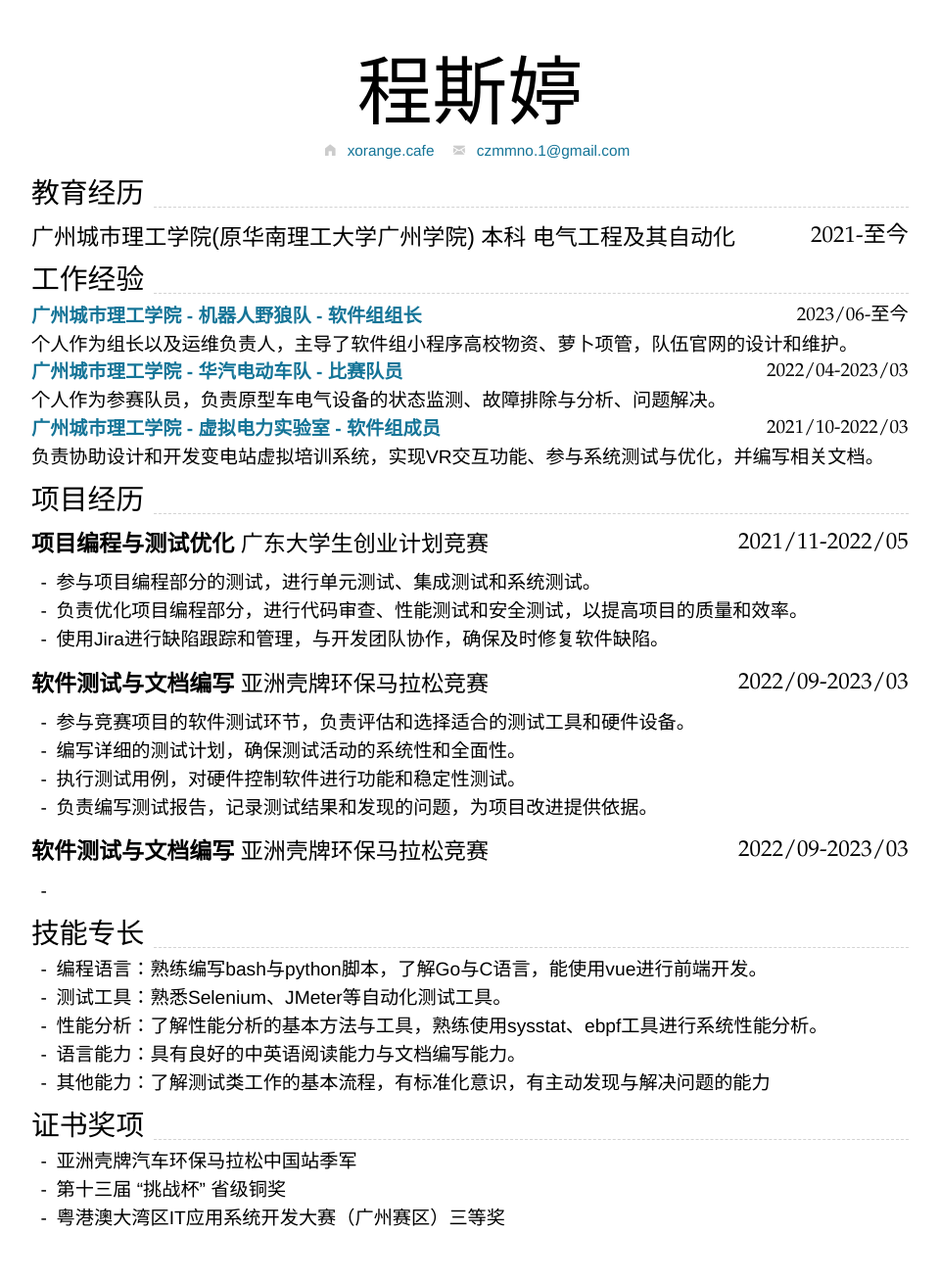
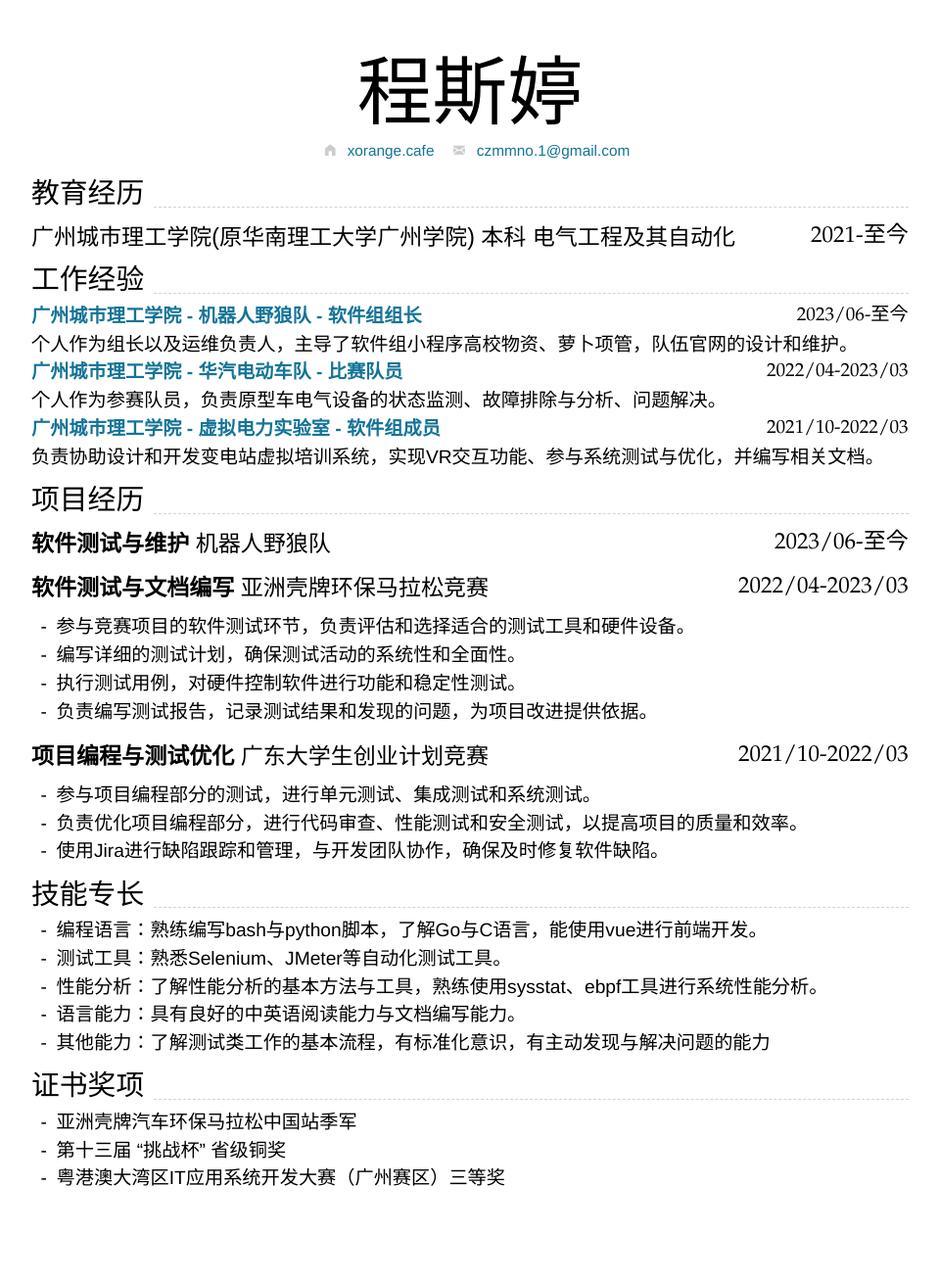
Before and after one commit to Lovelycz/resume, a Jekyll site: the page built from index.md, in a window 1280 px wide. Shown: the whole page at 98% size, without its empty margins (160-1119 px from the left). Built offline with Jekyll 4.4.1, drawn with Linux system fonts in a browser that asks for light colours; nearby versions of some CDN libraries; after the commit the page ends 1266 px from its top, so only the background shows below that.

Commit message:
index.md

```diff
--- a/index.md
+++ b/index.md
@@ -34,22 +34,21 @@ homepage:
 
 ## 项目经历
 
-### **项目编程与测试优化** *广东大学生创业计划竞赛* `2021/11-2022/05`
-
-- 参与项目编程部分的测试，进行单元测试、集成测试和系统测试。
-- 负责优化项目编程部分，进行代码审查、性能测试和安全测试，以提高项目的质量和效率。
-- 使用Jira进行缺陷跟踪和管理，与开发团队协作，确保及时修复软件缺陷。
+### **软件测试与维护** *机器人野狼队* `2023/06-至今`
 
 
-### **软件测试与文档编写** *亚洲壳牌环保马拉松竞赛* `2022/09-2023/03`
+### **软件测试与文档编写** *亚洲壳牌环保马拉松竞赛* `2022/04-2023/03`
 
 - 参与竞赛项目的软件测试环节，负责评估和选择适合的测试工具和硬件设备。
 - 编写详细的测试计划，确保测试活动的系统性和全面性。
 - 执行测试用例，对硬件控制软件进行功能和稳定性测试。
 - 负责编写测试报告，记录测试结果和发现的问题，为项目改进提供依据。
 
-### **软件测试与文档编写** *亚洲壳牌环保马拉松竞赛* `2022/09-2023/03`
--
+### **项目编程与测试优化** *广东大学生创业计划竞赛* `2021/10-2022/03`
+
+- 参与项目编程部分的测试，进行单元测试、集成测试和系统测试。
+- 负责优化项目编程部分，进行代码审查、性能测试和安全测试，以提高项目的质量和效率。
+- 使用Jira进行缺陷跟踪和管理，与开发团队协作，确保及时修复软件缺陷。
 
 
 ## 技能专长
```
